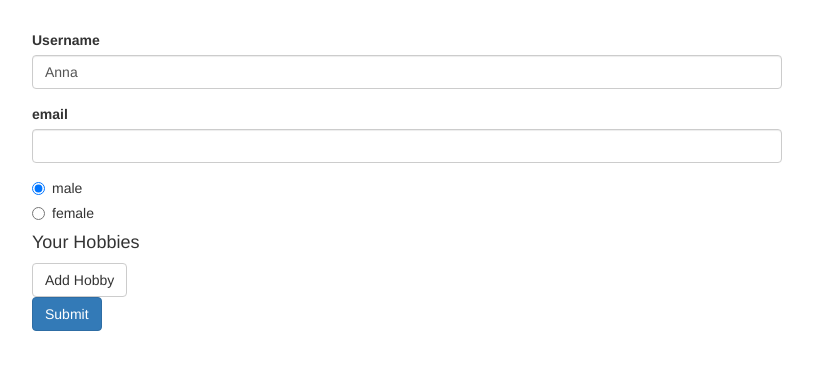
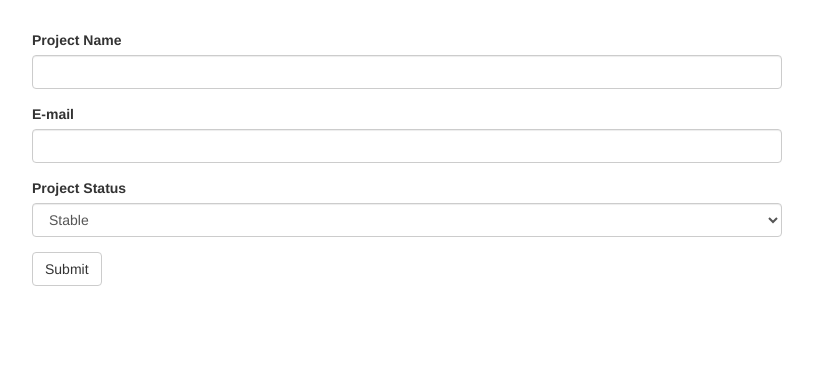
Before and after one commit to sammyl720/the-complete-guide-to-angular-2, an Angular app: page / in a window 1280 px wide. Shown: the top 370 px of the page, without its empty margins (233-1046 px from the left). Built offline with nearby package versions, Linux system fonts and the light colour scheme.

Commit message:
assignment for reactive forms

```diff
--- a/src/app/app.component.html
+++ b/src/app/app.component.html
@@ -2,46 +2,32 @@
     <div class="row">
         <div class="col-xs-12 col-sm-10 col-md-8 col-sm-offset-1 col-md-offset-2">
             <form [formGroup]="signupForm" (ngSubmit)="onSubmit()">
-                <div formGroupName="userData">
-                    <div class="form-group">
-                        <label for="username">Username</label>
-                        <input type="text" id="username" formControlName="username" class="form-control">
-                        <span class="help-block" *ngIf="!signupForm.get('userData.username').valid && signupForm.get('userData.username').touched">
-                          <span *ngIf="signupForm.get('userData.username').errors['nameIsForbidden']">
-                            This name is invalid
-                          </span>
-                        <span *ngIf="signupForm.get('userData.username').errors['required']">
-                            This Field is Required
-                          </span>
-                        </span>
-                    </div>
-                    <div class="form-group">
-                        <label for="email">email</label>
-                        <input type="text" id="email" formControlName="email" class="form-control">
-                        <span class="help-block" *ngIf="!signupForm.get('userData.email').valid && signupForm.get('userData.email').touched">Please enter a valid email</span>
-                    </div>
+                <div class="form-group">
+                    <label for="projectname">
+                Project Name
+              </label>
+                    <input type="text" id="project-name" class="form-control" required formControlName="projectname">
+                    <span class="help-block" *ngIf="!signupForm.get('projectname').valid && signupForm.get('projectname').touched">
+                Please enter project name
+              </span>
                 </div>
-                <div class="radio" *ngFor="let gender of genders">
-                    <label>
-            <input
-              formControlName="gender"
-              type="radio"
-              [value]="gender">{{ gender }}
-          </label>
+                <div class="form-group">
+                    <label for="email">E-mail</label>
+                    <input type="email" class="form-control" required formControlName="email" id="email">
+                    <span class="help-block" *ngIf="!signupForm.get('email').valid && signupForm.get('email').touched">
+                      Please enter valid email
+                    </span>
                 </div>
-                <div formArrayName="hobbies">
-                    <h4>Your Hobbies</h4>
-                    <button class="btn btn-default" type="button" (click)="onAddHobby()">
-                    Add Hobby
-                  </button>
-                    <div class="form-group" *ngFor="let hobbyControl of getControls(); let i = index;">
-                        <input type="text" class="form-control" [formControlName]="i">
-                    </div>
+                <div class="form-group">
+                    <label for="status">Project Status</label>
+                    <select class="form-control" formControlName="status" id='status'>
+                <option value="stable">Stable</option>
+                <option value="critical">Critical</option>
+                <option value="finished">Finished</option>
+              </select>
                 </div>
-                <span class="help-block" *ngIf="!signupForm.valid && signupForm.touched">Please enter valid data!</span>
-                <button class="btn btn-primary" type="submit">Submit</button>
+                <button class="btn btn-default" type="submit">Submit</button>
             </form>
-
         </div>
     </div>
 </div>
--- a/src/app/app.component.ts
+++ b/src/app/app.component.ts
@@ -8,67 +8,39 @@ import { Observable } from 'rxjs';
   styleUrls: ['./app.component.css']
 })
 export class AppComponent implements OnInit {
-  genders = ['male', 'female'];
   signupForm: FormGroup
-  forbiddenUsernames: Array<string>= ['Chris', 'Anna']
   ngOnInit() {
+
     this.signupForm = new FormGroup({
-      'userData': new FormGroup({
-        'username': new FormControl(null, [Validators.required, this.forbiddenNames.bind(this)]),
-        'email': new FormControl(null, [Validators.required, Validators.email], this.forbiddenEmails)
-      }),
-      'gender': new FormControl('male'),
-      'hobbies':  new FormArray([])
+      'projectname': new FormControl(null, [Validators.required], this.asyncForbiddentProjName),
+      'status': new FormControl('stable'),
+      'email': new FormControl(null, [Validators.required, Validators.email])
     })
-    // this.signupForm.valueChanges.subscribe((value) => {
-    //   console.log(value)
-    // })
-    this.signupForm.statusChanges.subscribe((state) => {
-      console.log(state)
-    })
-
-    // this.signupForm.setValue({
-    //   'userData': {
-    //     'username': 'sam',
-    //     'email': 'sam@test.com'
-    //   },
-    //   'gender': 'male',
-    //   'hobbies': []
-    // })
-
-    this.signupForm.patchValue({ 'userData': { 'username': 'Anna'}})
-  }
-  getControls() {
-    return (<FormArray>this.signupForm.get('hobbies')).controls;
   }
   onSubmit(){
     console.log(this.signupForm)
-    this.signupForm.reset()
+    // this.signupForm.reset()
   }
 
-  onAddHobby(){
-    const control = new FormControl(null, Validators.required);
-    (<FormArray>this.signupForm.get('hobbies')).push(control)
+  // ? project name validator (make sure name not equal 'test)
+  forbiddenProjName(control: FormControl): {[ s: string]: boolean } {
+    if(control.value === 'test'){
+      return { 'forbiddenName': true }
+    } else {
+      return null
+    }
   }
-
-  forbiddenNames(control: FormControl):  { [s: string]: boolean } {
-    if(this.forbiddenUsernames.indexOf(control.value) !== -1) {
-      return { 'nameIsForbidden': true }
-    }
-    return null
-  }
-
-  forbiddenEmails(control: FormControl): Promise<any> | Observable<any> {
-    const promise = new Promise<any>((resolve, reject) => {
+  // ? async project name validator (make sure name not equal 'test)
+  asyncForbiddentProjName(control: FormControl): Promise<any> | Observable<any> {
+    const promise = new Promise((resolve, reject) => {
       setTimeout(() => {
-        if(control.value === 'test@test.com'){
-          resolve({'emailIsForbidden': true })
-        } else {
+        if(control.value === 'test'){
+          resolve({ 'forbiddentName': true })
+        } else  {
           resolve(null)
         }
       }, 1500)
     })
-
     return promise
   }
 }
```
Also changed, not shown: src/assignment.txt (added).
